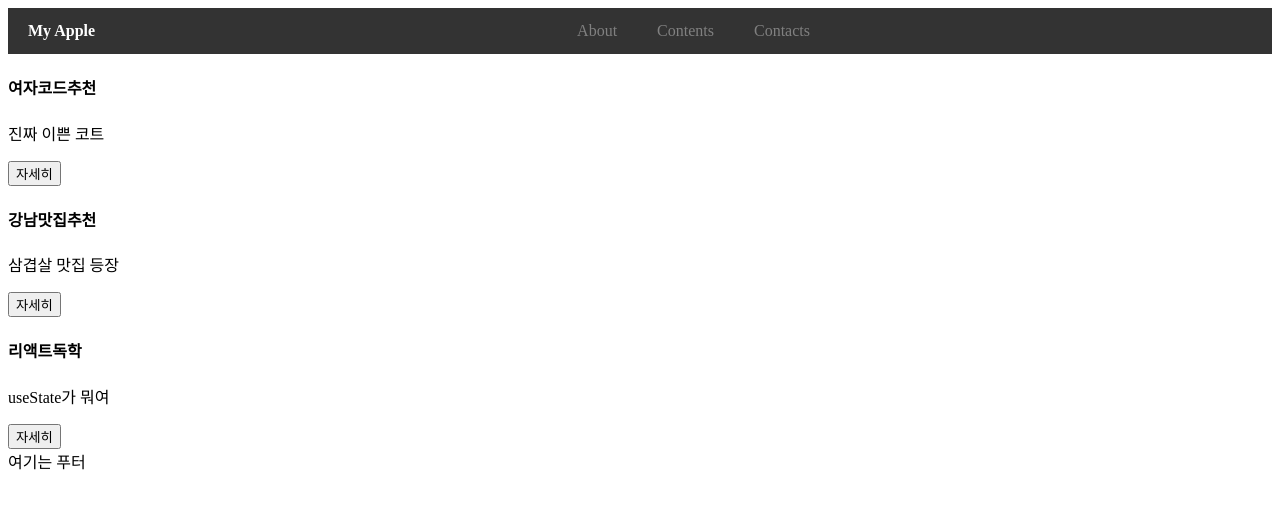
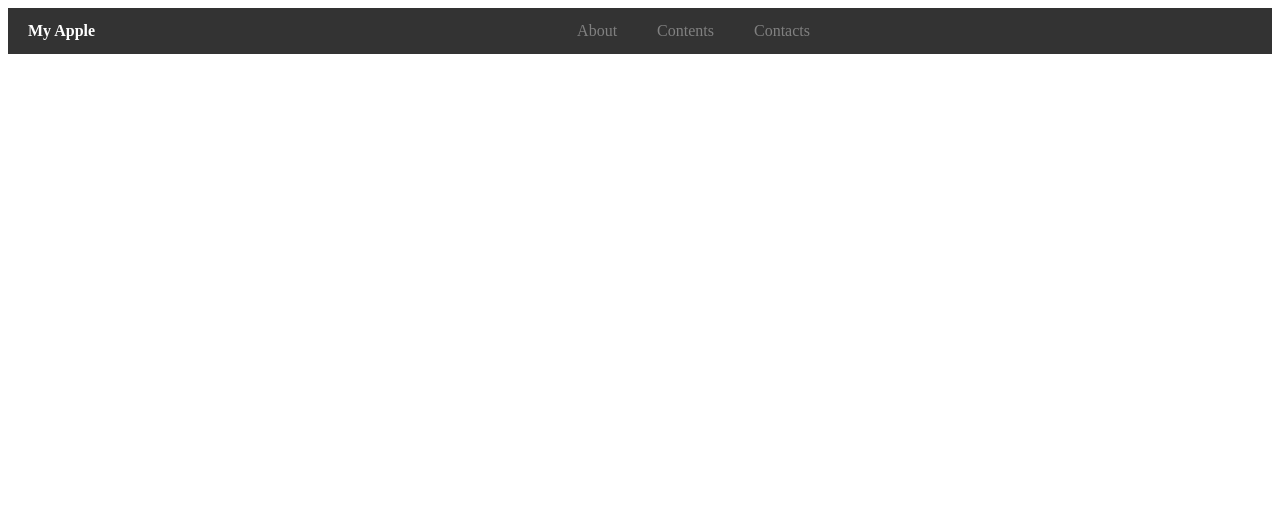
Before and after one commit to aaronktaey/myapple, a React (Create React App) app: page / in a window 1280 px wide. Shown: the top 508 px of the page. Built offline with nearby package versions, Linux system fonts and the light colour scheme.

Commit message:
App.test 제거, App.js 정리

```diff
--- a/src/App.js
+++ b/src/App.js
@@ -1,36 +1,15 @@
-import { useState } from "react";
-import styled from "styled-components";
 import Nav from "./Nav";
 
-const StyledDiv = styled.div`
-  background-color: grey;
-  color: white;
-`;
 
-let post = "강남우동맛집";
 
 function App() {
-  let [글제목, b] = useState(["여자코드추천", "강남맛집추천", "리액트독학"]);
 
   return (
     <div className="App">
       <Nav/>
-      <div className="Contents">
-        <h4>{글제목[0]}</h4>
-        <p>진짜 이쁜 코트</p>
-        <button>자세히</button>
-      </div>
-      <div className="Contents">
-        <h4>{글제목[1]}</h4>
-        <p>삼겹살 맛집 등장</p>
-        <button>자세히</button>
-      </div>
-      <div className="Contents">
-        <h4>{글제목[2]}</h4>
-        <p>useState가 뭐여</p>
-        <button>자세히</button>
-      </div>
-      <div className="Footer">여기는 푸터</div>
+      {/* About */}
+      {/* Contents */}
+      {/* Contacts */}
     </div>
   );
 }
```
Also changed, not shown: 1 other file (tests, documents, lock files or other folders).
